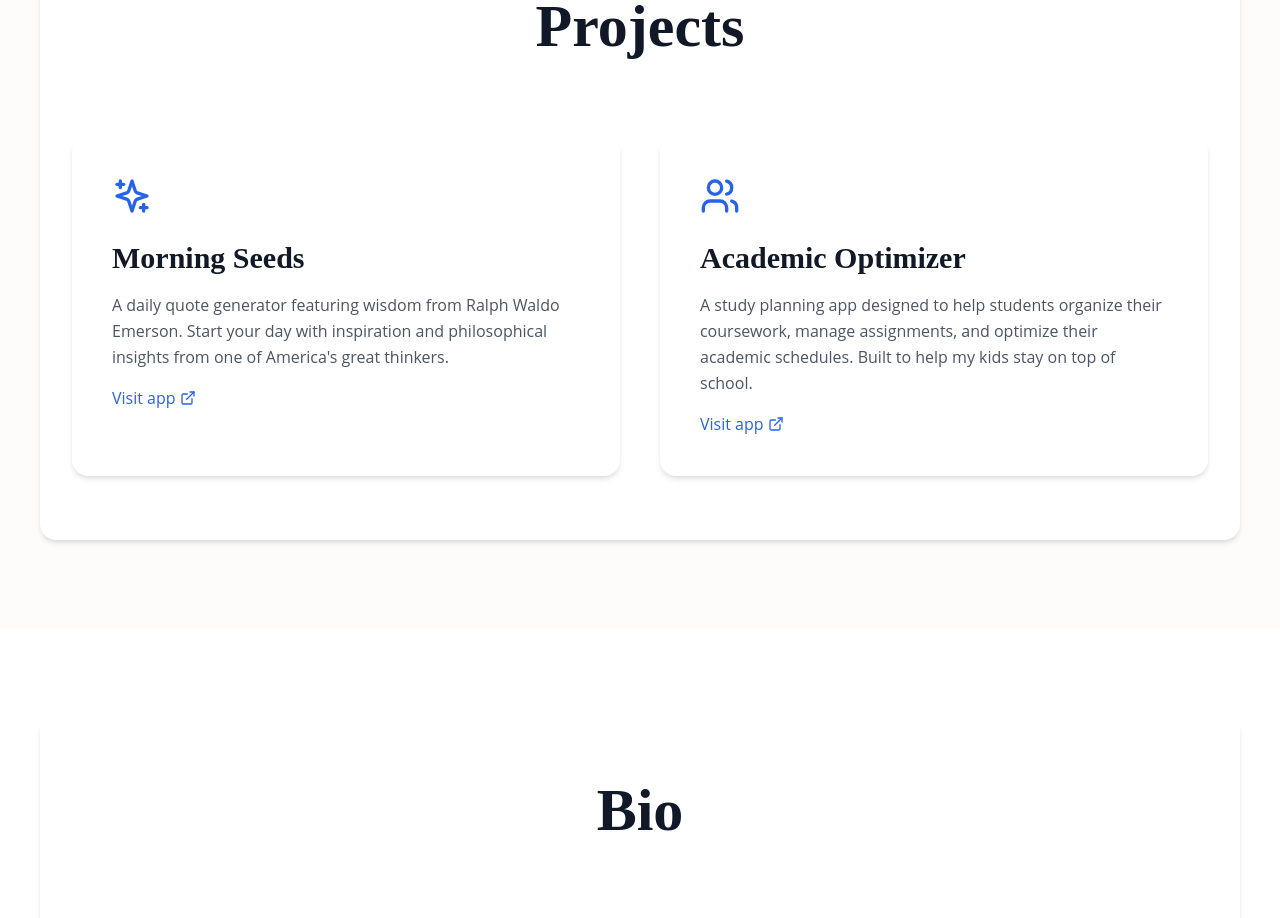
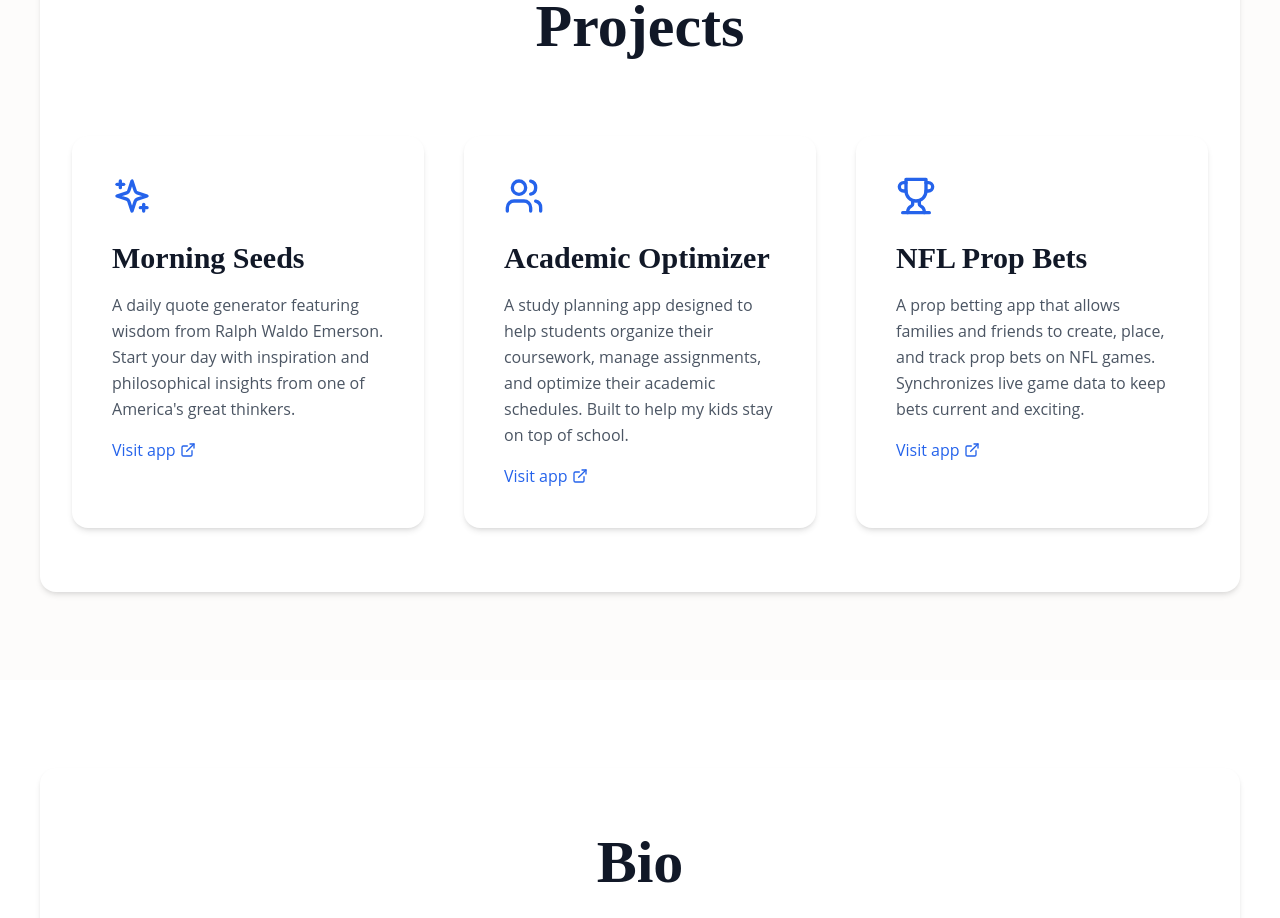
Before and after one commit to philgerity/philgerity.com, a React (Vite) app: page / in a window 1280 px wide. Shown: the part 3160-4078 px from the top of the page. Built offline with nearby package versions, Linux system fonts and the light colour scheme; no server answers.

Commit message:
feat: add NFL Prop Bets project and update layout to 3 columns

```diff
--- a/src/components/sections/Projects.tsx
+++ b/src/components/sections/Projects.tsx
@@ -1,21 +1,12 @@
-import React from 'react';
-import { ExternalLink, Users, Sparkles } from 'lucide-react';
+import { ExternalLink, Users, Sparkles, Trophy } from 'lucide-react';
 
 const Projects = () => {
-  const scrollToContact = (e: React.MouseEvent) => {
-    e.preventDefault();
-    const contactSection = document.getElementById('contact');
-    if (contactSection) {
-      contactSection.scrollIntoView({ behavior: 'smooth' });
-    }
-  };
-
   return (
     <section id="projects" className="section-height py-10 md:py-16 bg-cream-50">
       <div className="max-w-7xl mx-auto px-4 sm:px-6 lg:px-8 section-modern">
         <h2 className="font-serif text-4xl md:text-6xl font-bold text-center mb-16 md:mb-20 text-gray-900">Projects</h2>
 
-        <div className="grid grid-cols-1 md:grid-cols-2 gap-8 md:gap-10">
+        <div className="grid grid-cols-1 md:grid-cols-3 gap-8 md:gap-10">
           {/* Morning Seeds */}
           <a
             href="https://morningseeds.vercel.app/"
@@ -49,6 +40,23 @@ const Projects = () => {
               Visit app <ExternalLink className="ml-1 h-4 w-4" />
             </div>
           </a>
+
+          {/* NFL Prop Bets */}
+          <a
+            href="https://github.com/philgerity/nflpropbets"
+            target="_blank"
+            rel="noopener noreferrer"
+            className="bg-white p-8 md:p-10 rounded-2xl shadow-md hover:shadow-2xl transform hover:-translate-y-2 transition-all duration-300 ease-in-out group"
+          >
+            <div className="flex items-center mb-6">
+              <Trophy className="w-10 h-10 text-blue-600 mr-3 transform group-hover:scale-105 transition-transform duration-300" />
+            </div>
+            <h3 className="font-serif text-2xl md:text-3xl font-bold mb-4 text-gray-900 group-hover:text-blue-600 transition-colors duration-300">NFL Prop Bets</h3>
+            <p className="text-gray-600 leading-relaxed">A prop betting app that allows families and friends to create, place, and track prop bets on NFL games. Synchronizes live game data to keep bets current and exciting.</p>
+            <div className="mt-4 text-blue-600 inline-flex items-center group-hover:translate-x-1 transition-transform duration-300">
+              Visit app <ExternalLink className="ml-1 h-4 w-4" />
+            </div>
+          </a>
         </div>
       </div>
     </section>
```
